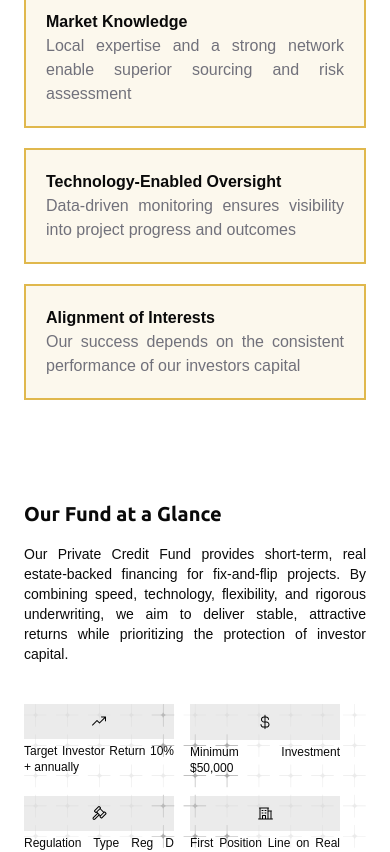
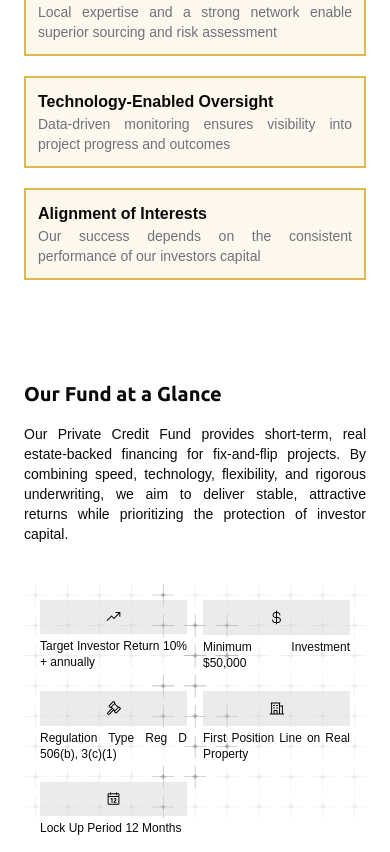
Before and after one commit to kid-us/nevocapital, a React (Vite) app: page /investment-funds in a window 390 px wide. Shown: the part 2368-3220 px from the top of the page. Built offline with nearby package versions, Linux system fonts and the light colour scheme; a web font is replaced by a local one.

Commit message:
feat: fund at glance component fixed

```diff
--- a/src/components/investment-fund/FundAtGlance.tsx
+++ b/src/components/investment-fund/FundAtGlance.tsx
@@ -179,10 +179,11 @@ const FundAtGlance = () => {
         </div>
 
         {/* Small Device */}
-        <div className="md:hidden grid grid-cols-2 gap-x-4 absolute top-0 space-y-5">
+        <div className="absolute top-0 !overflow-hidden">
+          <div className="md:hidden grid grid-cols-2 gap-x-4 gap-y-5 px-4 mt-4">
             {/* Target Return */}
             <motion.div
-            initial={{ x: -200, opacity: 0 }}
+              initial={{ x: -100, opacity: 0 }}
               whileInView={{ x: 0, opacity: 1 }}
               viewport={{ once: true, amount: 0.2 }}
               transition={{
@@ -191,11 +192,11 @@ const FundAtGlance = () => {
                 damping: 20,
                 duration: 0.6,
               }}
-            className="md:w-[265px] w-[150px] md:absolute top-5 left-5 z-10"
+              className="w-full max-w-[150px]"
             >
               <img src={invest} className="w-full" alt="Invest" />
               <motion.p
-              initial={{ y: -40, opacity: 0 }}
+                initial={{ y: -20, opacity: 0 }}
                 whileInView={{ y: 0, opacity: 1 }}
                 viewport={{ once: true, amount: 0.2 }}
                 transition={{
@@ -205,7 +206,7 @@ const FundAtGlance = () => {
                   duration: 0.8,
                   delay: 0.3,
                 }}
-              className={"text-xs md:text-[16px] md:mt-2 mt-1"}
+                className="text-xs mt-1"
               >
                 Target Investor Return 10% + annually
               </motion.p>
@@ -213,7 +214,7 @@ const FundAtGlance = () => {
 
             {/* Minimum Investor */}
             <motion.div
-            initial={{ x: 200, opacity: 0 }}
+              initial={{ x: 100, opacity: 0 }}
               whileInView={{ x: 0, opacity: 1 }}
               viewport={{ once: true, amount: 0.2 }}
               transition={{
@@ -222,11 +223,11 @@ const FundAtGlance = () => {
                 damping: 20,
                 duration: 0.6,
               }}
-            className="md:w-[265px] w-[150px] md:absolute top-21 right-5 z-10"
+              className="w-full max-w-[150px]"
             >
               <img src={dollar} className="w-full" alt="Dollar" />
               <motion.p
-              initial={{ y: -40, opacity: 0 }}
+                initial={{ y: -20, opacity: 0 }}
                 whileInView={{ y: 0, opacity: 1 }}
                 viewport={{ once: true, amount: 0.2 }}
                 transition={{
@@ -236,7 +237,7 @@ const FundAtGlance = () => {
                   duration: 0.8,
                   delay: 0.3,
                 }}
-              className={"text-xs md:text-[16px] md:mt-2 mt-1"}
+                className="text-xs mt-1"
               >
                 Minimum Investment $50,000
               </motion.p>
@@ -244,7 +245,7 @@ const FundAtGlance = () => {
 
             {/* Regulation Type */}
             <motion.div
-            initial={{ x: -200, opacity: 0 }}
+              initial={{ x: -100, opacity: 0 }}
               whileInView={{ x: 0, opacity: 1 }}
               viewport={{ once: true, amount: 0.2 }}
               transition={{
@@ -253,11 +254,11 @@ const FundAtGlance = () => {
                 damping: 20,
                 duration: 0.6,
               }}
-            className="md:w-[265px] w-[150px] md:absolute top-52 left-5 z-10"
+              className="w-full max-w-[150px]"
             >
               <img src={hammer} className="w-full" alt="Regulation" />
               <motion.p
-              initial={{ y: -40, opacity: 0 }}
+                initial={{ y: -20, opacity: 0 }}
                 whileInView={{ y: 0, opacity: 1 }}
                 viewport={{ once: true, amount: 0.2 }}
                 transition={{
@@ -267,7 +268,7 @@ const FundAtGlance = () => {
                   duration: 0.8,
                   delay: 0.3,
                 }}
-              className={"text-xs md:text-[16px] md:mt-2 mt-1"}
+                className="text-xs mt-1"
               >
                 Regulation Type Reg D 506(b), 3(c)(1)
               </motion.p>
@@ -275,7 +276,7 @@ const FundAtGlance = () => {
 
             {/* First Position */}
             <motion.div
-            initial={{ x: 200, opacity: 0 }}
+              initial={{ x: 100, opacity: 0 }}
               whileInView={{ x: 0, opacity: 1 }}
               viewport={{ once: true, amount: 0.2 }}
               transition={{
@@ -284,11 +285,11 @@ const FundAtGlance = () => {
                 damping: 20,
                 duration: 0.6,
               }}
-            className="md:w-[265px] w-[150px] md:absolute top-67 right-5 z-10"
+              className="w-full max-w-[150px]"
             >
               <img src={building} className="w-full" alt="Property" />
               <motion.p
-              initial={{ y: -40, opacity: 0 }}
+                initial={{ y: -20, opacity: 0 }}
                 whileInView={{ y: 0, opacity: 1 }}
                 viewport={{ once: true, amount: 0.2 }}
                 transition={{
@@ -298,7 +299,7 @@ const FundAtGlance = () => {
                   duration: 0.8,
                   delay: 0.3,
                 }}
-              className={"text-xs md:text-[16px] md:mt-2 mt-1"}
+                className="text-xs mt-1"
               >
                 First Position Line on Real Property
               </motion.p>
@@ -306,7 +307,7 @@ const FundAtGlance = () => {
 
             {/* Lock Up */}
             <motion.div
-            initial={{ x: -200, opacity: 0 }}
+              initial={{ x: -100, opacity: 0 }}
               whileInView={{ x: 0, opacity: 1 }}
               viewport={{ once: true, amount: 0.2 }}
               transition={{
@@ -315,11 +316,11 @@ const FundAtGlance = () => {
                 damping: 20,
                 duration: 0.6,
               }}
-            className="md:w-[265px] w-[150px] md:absolute top-98 left-5 z-10"
+              className="w-full max-w-[150px]"
             >
               <img src={lockUp2} className="w-full" alt="12 Month" />
               <motion.p
-              initial={{ y: -40, opacity: 0 }}
+                initial={{ y: -20, opacity: 0 }}
                 whileInView={{ y: 0, opacity: 1 }}
                 viewport={{ once: true, amount: 0.2 }}
                 transition={{
@@ -329,11 +330,12 @@ const FundAtGlance = () => {
                   duration: 0.8,
                   delay: 0.3,
                 }}
-              className={"text-xs md:text-[16px] md:mt-2 mt-1"}
+                className="text-xs mt-1"
               >
                 Lock Up Period 12 Months
               </motion.p>
             </motion.div>
+          </div>
         </div>
       </div>
     </>
--- a/src/components/investment-fund/WhyNevoCapital.tsx
+++ b/src/components/investment-fund/WhyNevoCapital.tsx
@@ -72,9 +72,9 @@ const WhyNevoCapital = () => {
 
       {infos.map((info) => (
         <Reveal key={info.title}>
-          <div className="p-5 border-2 border-primary mb-5 bg-primary/10">
+          <div className="md:p-5 p-3 border-2 border-primary mb-5 bg-primary/10">
             <p className="font-bold">{info.title}</p>
-            <p className="text-zinc-500">{info.desc}</p>
+            <p className="text-zinc-500 md:text-[15px] text-sm">{info.desc}</p>
           </div>
         </Reveal>
       ))}
```
Lines whose indentation alone changed are shown as unchanged.
